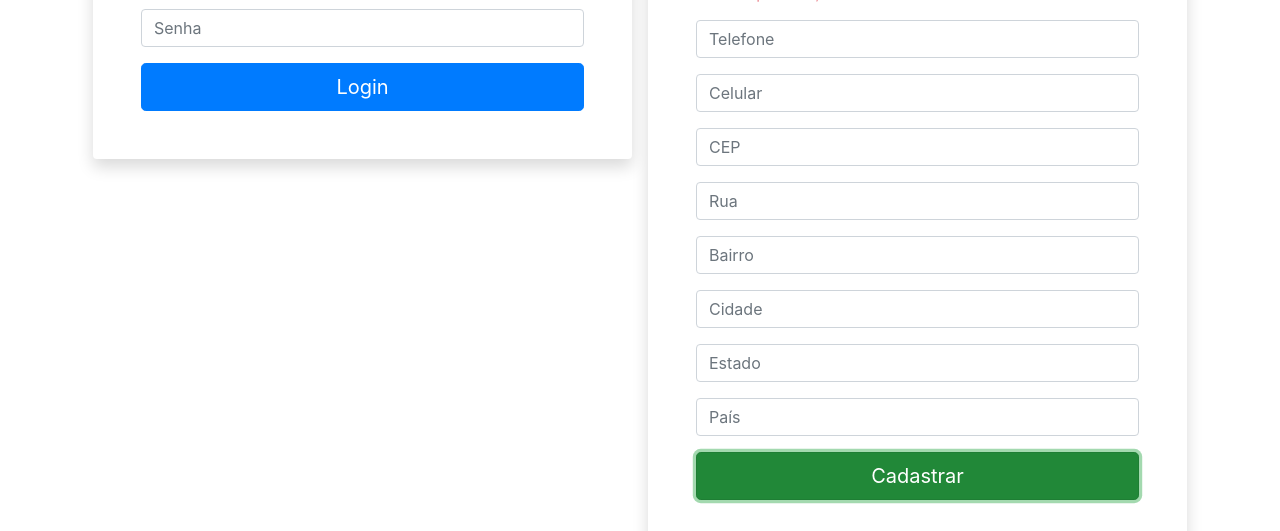
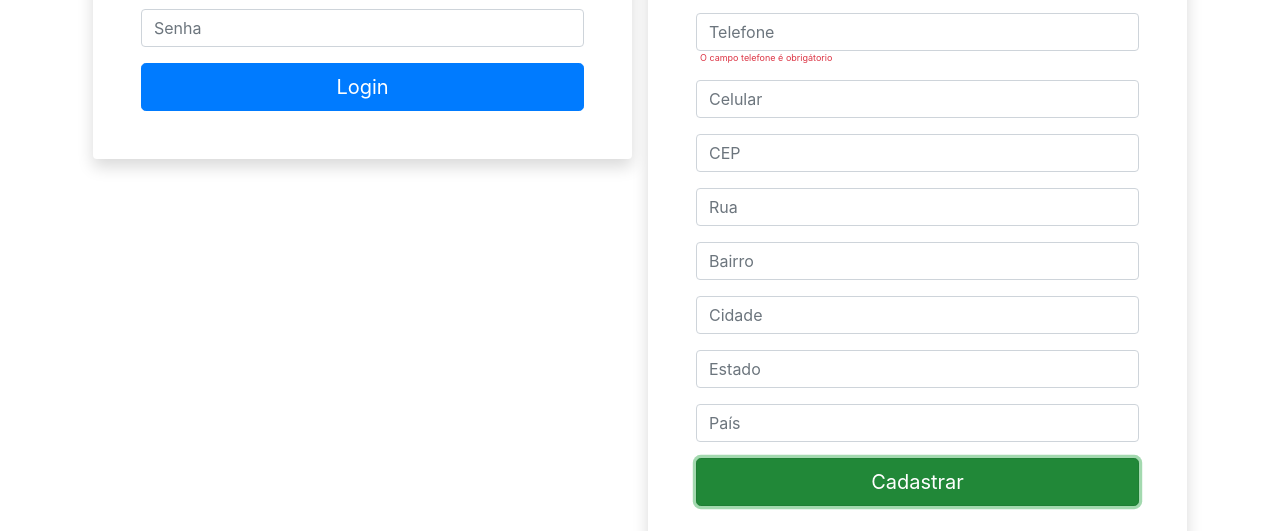
Before and after one commit to matheusilveiraw/provaagrosys, a plain HTML site: page index.html in a window 1280 px wide. Both pictures are taken after a click on the button "Cadastrar". Shown: the part 386-917 px from the top of the page. Drawn offline with nearby package versions, Linux system fonts and the light colour scheme.

Commit message:
valida telefone

```diff
--- a/index.html
+++ b/index.html
@@ -59,7 +59,8 @@
                         <p id="errosDataNascimento" class="text-danger erro-fonte ml-1"></p>
                     </div>
                     <div class="mb-3">
-                        <input type="number" class="form-control mb-3" id="telefone" placeholder="Telefone">
+                        <input type="number" class="form-control" id="telefone" placeholder="Telefone">
+                        <p id="errosTelefone" class="text-danger erro-fonte ml-1"></p>
                     </div>
                     <div class="mb-3">
                         <input type="number" class="form-control mb-3" id="celular" placeholder="Celular">
--- a/script.js
+++ b/script.js
@@ -15,7 +15,9 @@ function validarDadosParaCadastro() {
     validarConfirmaSenhaCadastro();
     validarNomeCompleto();
     validarCPF();
-    validarDataNascimento()
+    validarDataNascimento();
+    validarTelefone();
+
 
     console.log(dataNascimento);
 
@@ -177,16 +179,20 @@ function validarDataNascimento() {
 }
 
 function validarTelefone() {
-    let dataNascimento = document.getElementById('dataNascimento').value;
-    let errosDataNascimento = [];
+    let telefone = document.getElementById('telefone').value;
+    let errosTelefone = [];
+    const apenasNumeros = /[^0-9 ]/g;
 
-    document.getElementById('errosDataNascimento').innerHTML = "";
+    document.getElementById('errosTelefone').innerHTML = "";
 
-    if (dataNascimento === "") {
-        errosDataNascimento.push("É necessário preencher dia, mês e ano!");
+    if (telefone === "") {
+        errosTelefone.push("O campo telefone é obrigátorio");
     }
 
-    if (errosDataNascimento.length > 0) {
-        document.getElementById('errosDataNascimento').innerHTML = errosDataNascimento.join("<br>");
+    if (telefone.match(apenasNumeros)) {
+        errosCpf.push("Não é permitido caracteres especiais e letras no campo telefone.");
+    }
+    if (errosTelefone.length > 0) {
+        document.getElementById('errosTelefone').innerHTML = errosTelefone.join("<br>");
     }
 }
```
